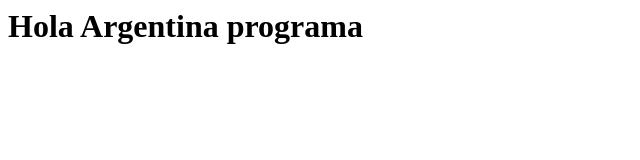
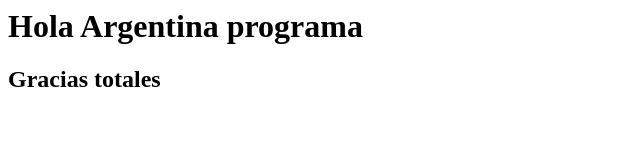
Before and after one commit to dgmillan22/portfolio-FrontEnd, a plain HTML site: page index.html in a window 1280 px wide. Shown: the whole page, without its empty margins (0-640 px from the left). Drawn offline with Linux system fonts and the light colour scheme.

Commit message:
Update index.html

```diff
--- a/index.html
+++ b/index.html
@@ -1 +1,3 @@
 <h1>Hola Argentina programa</h1>
+
+<h2> Gracias totales <h2>
```
